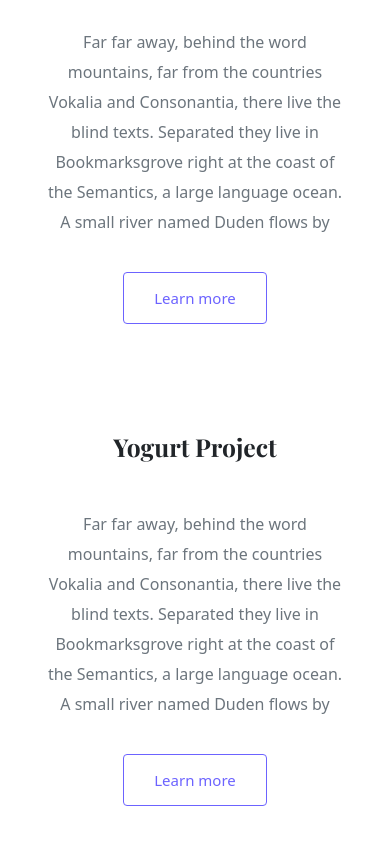
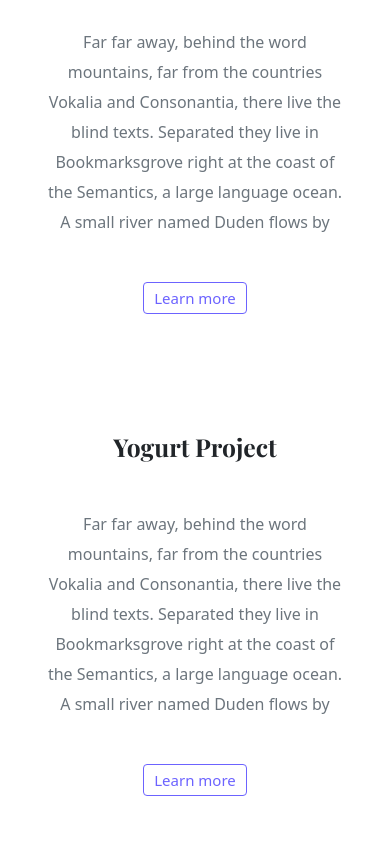
Before and after one commit to KateRiinaO/portfolio-project-ok, a plain HTML site: page index.html in a window 390 px wide. Shown: the part 1038-1882 px from the top of the page. Drawn offline with nearby package versions, Linux system fonts and the light colour scheme.

Commit message:
Changed link padding size for smaller devices

```diff
--- a/style/portfolio.css
+++ b/style/portfolio.css
@@ -173,6 +173,10 @@ p {
   .about-me {
     text-align: center;
   }
+  .btn-branding,
+  .btn-branding-outline {
+    padding: 5px 10px;
+  }
 }
 img:hover {
   filter: grayscale(100%);
```
